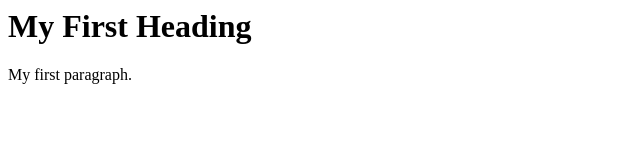
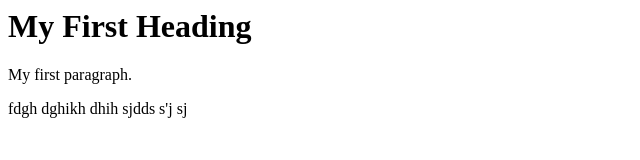
Before and after one commit to riteshsharma8299/computing, a plain HTML site: page index.html in a window 1280 px wide. Shown: the whole page, without its empty margins (0-640 px from the left). Drawn offline with Linux system fonts and the light colour scheme.

Commit message:
Update index.html

```diff
--- a/index.html
+++ b/index.html
@@ -3,3 +3,10 @@
 
 <h1>My First Heading</h1>
 <p>My first paragraph.</p>
+
+fdgh
+  dghikh
+  dhih
+  sjdds
+  s'j
+  sj
```
